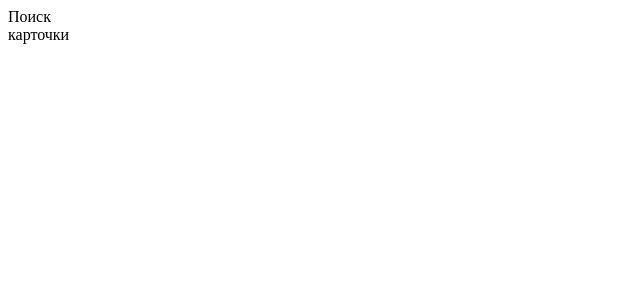
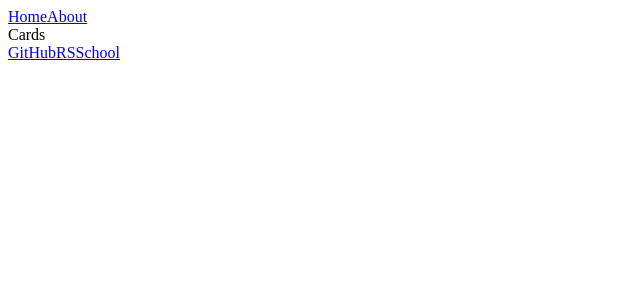
Before and after one commit to 231globus/react, a React (Vite) app: page / in a window 1280 px wide. Shown: the top 300 px of the page, without its empty margins (0-640 px from the left). Built offline with nearby package versions, Linux system fonts and the light colour scheme.

Commit message:
feat: added basic pages

```diff
--- a/src/App.tsx
+++ /dev/null
@@ -1,23 +0,0 @@
-import About from './pages/about/About';
-import Cards from './pages/cards/Cards';
-import React from 'react';
-import { createBrowserRouter, RouterProvider } from 'react-router-dom';
-
-const router = createBrowserRouter([
-  {
-    path: '/',
-    element: <Cards />,
-  },
-  {
-    path: '/about',
-    element: <About />,
-  },
-]);
-
-class App extends React.Component {
-  render() {
-    return <RouterProvider router={router} />;
-  }
-}
-
-export default App;
--- /dev/null
+++ b/src/components/footer/Footer.tsx
@@ -0,0 +1,15 @@
+import React from 'react';
+import { Link } from 'react-router-dom';
+
+class Footer extends React.Component {
+  render() {
+    return (
+      <footer>
+        <Link to="https://github.com/231globus">GitHub</Link>
+        <Link to="https://rs.school/">RSSchool</Link>
+      </footer>
+    );
+  }
+}
+
+export default Footer;
--- /dev/null
+++ b/src/components/header/Header.tsx
@@ -0,0 +1,15 @@
+import React from 'react';
+import { Link } from 'react-router-dom';
+
+class Header extends React.Component {
+  render() {
+    return (
+      <header>
+        <Link to="/">Home</Link>
+        <Link to="/about">About</Link>
+      </header>
+    );
+  }
+}
+
+export default Header;
--- a/src/main.tsx
+++ b/src/main.tsx
@@ -1,9 +1,22 @@
 import React from 'react';
 import ReactDOM from 'react-dom/client';
-import App from './App';
+import { createBrowserRouter, RouterProvider } from 'react-router-dom';
+import AboutPage from './pages/about/AboutPage';
+import CardsPage from './pages/cards/CardsPage';
+
+const router = createBrowserRouter([
+  {
+    path: '/',
+    element: <CardsPage />,
+  },
+  {
+    path: '/about',
+    element: <AboutPage />,
+  },
+]);
 
 ReactDOM.createRoot(document.getElementById('root') as HTMLElement).render(
   <React.StrictMode>
-    <App />
+    <RouterProvider router={router} />
   </React.StrictMode>
 );
--- a/src/pages/about/About.tsx
+++ /dev/null
@@ -1,13 +0,0 @@
-import React from 'react';
-
-class About extends React.Component {
-  render() {
-    return (
-      <div>
-        <h1>Привет! Меня зовут Слава</h1>
-      </div>
-    );
-  }
-}
-
-export default About;
--- /dev/null
+++ b/src/pages/about/AboutPage.tsx
@@ -0,0 +1,17 @@
+import Header from '../../components/header/Header';
+import Footer from '../../components/footer/Footer';
+import React from 'react';
+
+class AboutPage extends React.Component {
+  render() {
+    return (
+      <>
+        <Header />
+        <h1>Привет! Меня зовут Слава</h1>
+        <Footer />
+      </>
+    );
+  }
+}
+
+export default AboutPage;
--- a/src/pages/cards/Cards.tsx
+++ /dev/null
@@ -1,14 +0,0 @@
-import React from 'react';
-
-class Cards extends React.Component {
-  render() {
-    return (
-      <div>
-        <div>Поиск</div>
-        <div>карточки</div>
-      </div>
-    );
-  }
-}
-
-export default Cards;
--- /dev/null
+++ b/src/pages/cards/CardsPage.tsx
@@ -0,0 +1,17 @@
+import Header from '../../components/header/Header';
+import Footer from '../../components/footer/Footer';
+import React from 'react';
+
+class CardsPage extends React.Component {
+  render() {
+    return (
+      <>
+        <Header />
+        <div className="cards">Cards</div>
+        <Footer />
+      </>
+    );
+  }
+}
+
+export default CardsPage;
```
Also changed, not shown: 1 other file (tests, documents, lock files or other folders).
